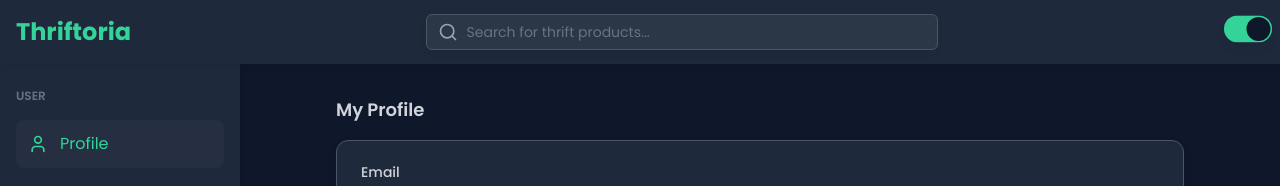
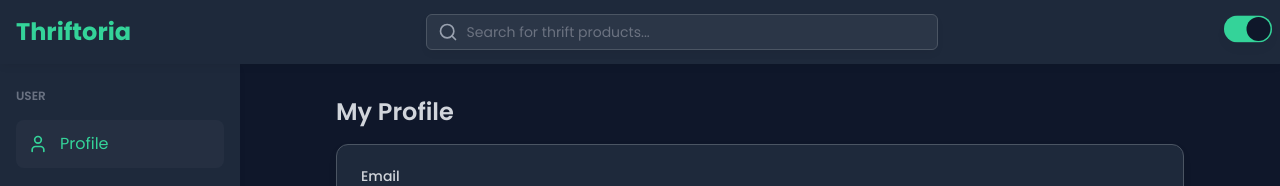
Before and after one commit to ElloRabyndra/Team_Green_Thriftoria, a React (Vite) app in the folder frontend/: page /profile in a window 1280 px wide. Shown: the top 186 px of the page. Built offline with nearby package versions, Linux system fonts and the light colour scheme; no server answers; sample sign-in values are in the browser's storage.

Commit message:
style: update text size in profile header

```diff
--- a/frontend/src/components/auth/Profile.jsx
+++ b/frontend/src/components/auth/Profile.jsx
@@ -110,7 +110,7 @@
   return (
     <section className="space-y-4 md:ml-4">
       {/* My Profile */}
-      <h1 className="text-lg font-semibold">My Profile</h1>
+      <h1 className="text-lg md:text-2xl font-semibold">My Profile</h1>
 
       {/* Edit Profile */}
       <Card className="w-full min-w-80 md:min-w-md">
```
